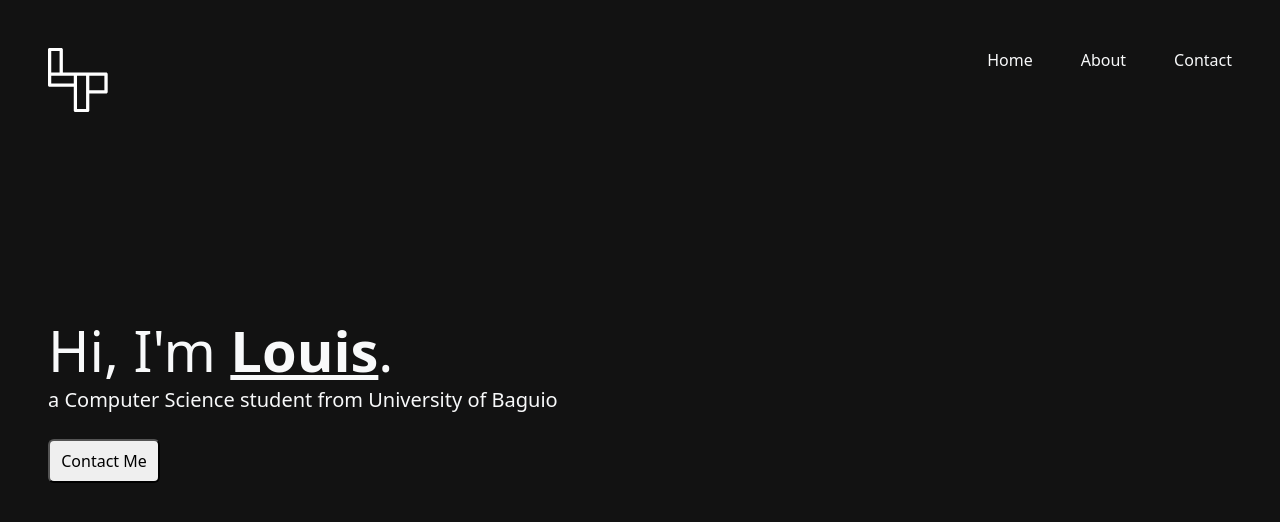
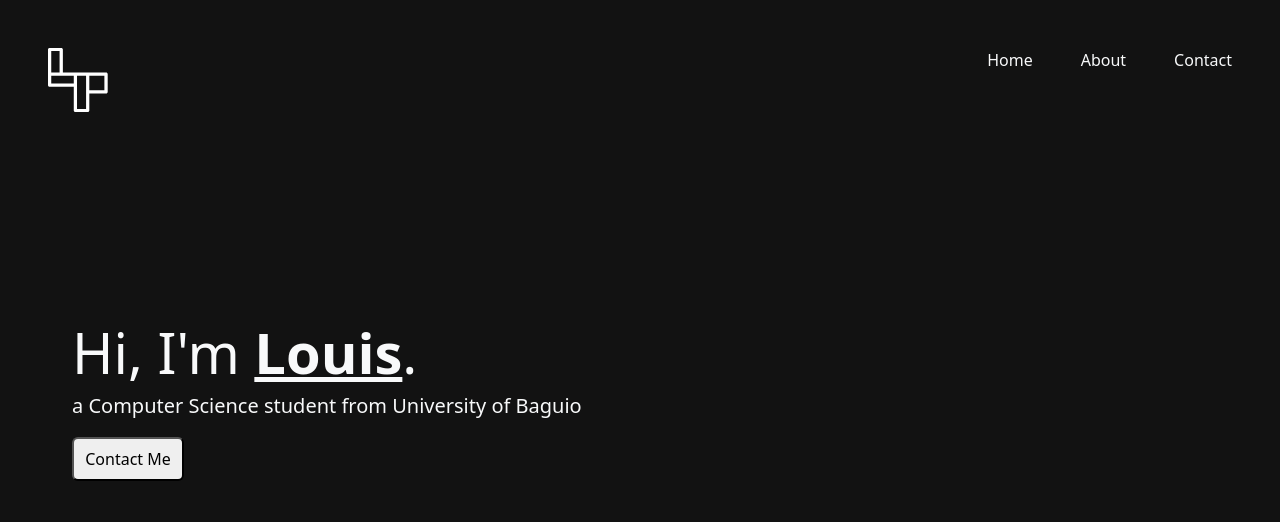
Before and after one commit to locwa/portfolio-angular, an Angular app: page / in a window 1280 px wide. Shown: the top 522 px of the page. Built offline with nearby package versions, Linux system fonts and the light colour scheme.

Commit message:
made home component use bootstrap grid system

```diff
--- a/src/app/home/home.component.html
+++ b/src/app/home/home.component.html
@@ -1,7 +1,11 @@
-<div class="d-flex flex-column gap-4">
-    <div>
-        <h1>Hi, I'm <span><a class="link-light fw-bold" routerLink="/about">Louis</a></span>.</h1>
-        <p class="fw-light fs-5">a Computer Science student from University of Baguio</p>
+<div class="container-fluid">
+    <div class="row">
+        <div class="col">
+            <div class="mb-3">
+                <h1>Hi, I'm <span><a class="link-light fw-bold" routerLink="/about">Louis</a></span>.</h1>
+                <p class="fw-light fs-5 mt-1">a Computer Science student from University of Baguio</p>
+            </div>
+            <a routerLink="/contact"><button class="py-2 rounded">Contact Me</button></a>
+        </div>
     </div>
-    <a routerLink="/contact"><button class="py-2 rounded">Contact Me</button></a>
 </div>
```
